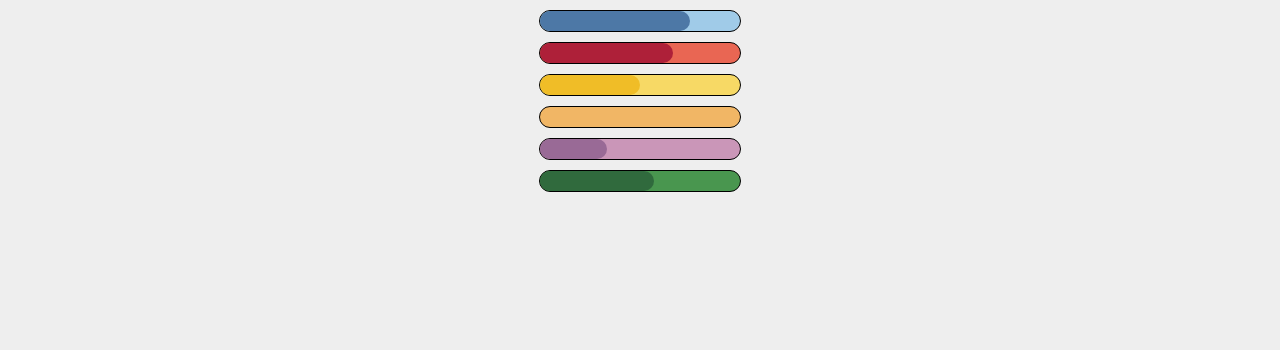
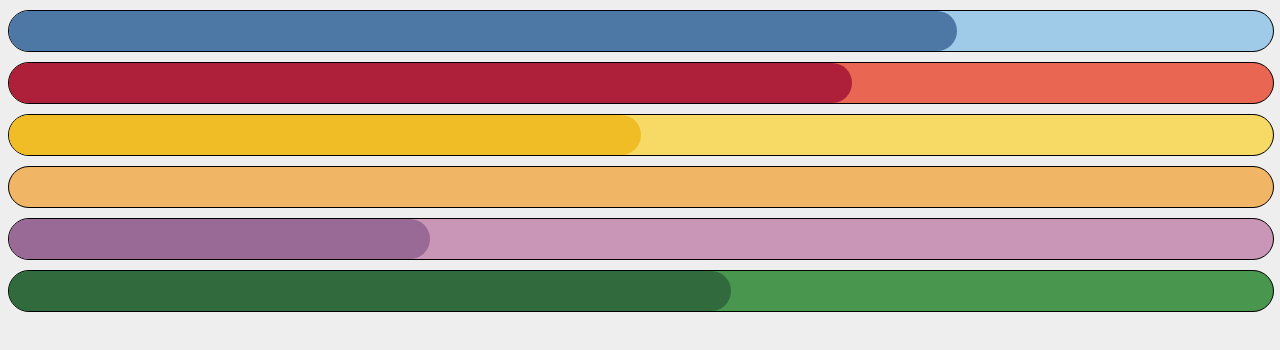
Before and after one commit to HafizMuhammad-Saad/progress-bar-animation, a plain HTML site: page index.html in a window 1280 px wide. Drawn offline with Linux system fonts and the light colour scheme.

Commit message:
Update style.css

```diff
--- a/style.css
+++ b/style.css
@@ -2,8 +2,8 @@ body {
     background-color: #eee;
 }
 .container{
-    height:20px;
-    width:200px;
+    height:40px;
+    width:100%;
     border:1px solid black;
     border-radius:50px;
     margin: 10px auto;
```
